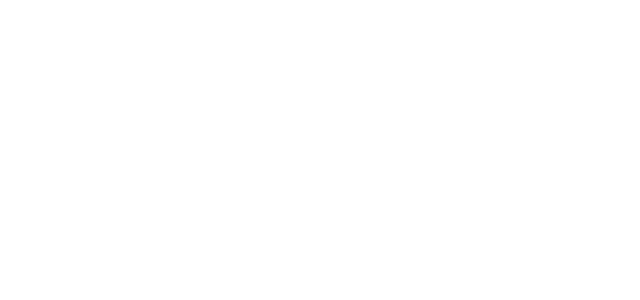
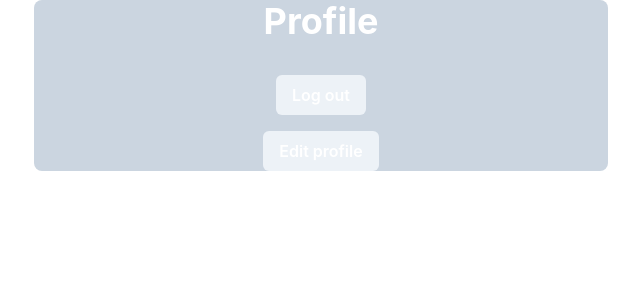
Before and after one commit to danbt/shopping-list, a React (Create React App) app: page /profile in a window 1280 px wide. Shown: the top 300 px of the page, without its empty margins (319-959 px from the left). Built offline with nearby package versions, Linux system fonts and the light colour scheme; no server answers.

Commit message:
protected route

```diff
--- a/src/App.tsx
+++ b/src/App.tsx
@@ -4,21 +4,25 @@ import SignUp from "./components/pages/SignUp";
 import { AuthProvider } from "./contexts/AuthContext";
 import { BrowserRouter as Router, Route, Switch } from "react-router-dom";
 import Login from "./components/pages/Login";
+import ListDashboard from "./components/pages/ListDashboard";
+import Profile from "./components/pages/Profile";
+import PrivateRoute from "./components/PrivateRoute";
 
 export const App = () => (
   <ChakraProvider theme={theme}>
     <Router>
       <AuthProvider>
         <Switch>
-          <Route exact path="/">
-            <div>Home</div>
-          </Route>
+          <PrivateRoute exact path="/" component={ListDashboard} />
           <Route path="/signup">
             <SignUp />
           </Route>
           <Route path="/login">
             <Login />
           </Route>
+          <Route path="/profile">
+            <Profile />
+          </Route>
         </Switch>
       </AuthProvider>
     </Router>
--- /dev/null
+++ b/src/components/PrivateRoute.tsx
@@ -0,0 +1,17 @@
+import React from "react";
+import { Redirect, Route } from "react-router-dom";
+import { useAuth } from "../contexts/AuthContext";
+
+const PrivateRoute = ({ component: Component, ...rest }: any) => {
+  const fbAuth = useAuth();
+  return (
+    <Route
+      {...rest}
+      render={(props: any) => {
+        return fbAuth?.loggedInUser && fbAuth.loggedInUser.email ? <Component {...props} /> : <Redirect to="/login" />;
+      }}
+    ></Route>
+  );
+};
+
+export default PrivateRoute;
--- a/src/components/layouts/LandingLayout.tsx
+++ b/src/components/pages/ListDashboard.tsx
@@ -5,12 +5,16 @@ import CreateNewItem from "../ui/CreateNewItem";
 import listItem from "../types/listItem";
 import { itemsRef } from "../../services/firebase";
 
-const LandingLayout: FC = () => {
+const ListDashboard: FC = () => {
   const [listItems, setListItems] = useState<listItem[]>([]);
+  const [errorTest, setErrorText] = useState("");
+  const [isLoading, setIsLoading] = useState(false);
 
   const removeItemFromList = (id: string) => {
     itemsRef.child(id).remove();
   };
+
+  const handleLogout = () => {};
 
   useEffect(() => {
     itemsRef.on("value", (snapshot) => {
@@ -51,4 +55,4 @@ const LandingLayout: FC = () => {
   );
 };
 
-export default LandingLayout;
+export default ListDashboard;
--- a/src/components/pages/Login.tsx
+++ b/src/components/pages/Login.tsx
@@ -15,6 +15,7 @@ import {
 } from "@chakra-ui/react";
 import React, { FC, useState } from "react";
 import { useForm } from "react-hook-form";
+import { Link, useHistory } from "react-router-dom";
 import { useAuth } from "../../contexts/AuthContext";
 
 type Inputs = {
@@ -26,11 +27,14 @@ const Login: FC = () => {
   const { register, handleSubmit, errors } = useForm<Inputs>();
   const [errorText, setErrorText] = useState("");
   const [isLoading, setIsLoading] = useState(false);
+  const history = useHistory();
   const fbAuth = useAuth();
   const onSubmit = async (data: Inputs) => {
     try {
+      setErrorText("");
       setIsLoading(true);
       await fbAuth?.loginFn(data.email, data.password);
+      history.push("/");
     } catch {
       setErrorText("Could not login user");
     }
@@ -78,6 +82,11 @@ const Login: FC = () => {
           <Button colorScheme="pink" isFullWidth type="submit" disabled={isLoading}>
             Login
           </Button>
+          <Link to="/signup">
+            <Button colorScheme="pink" isFullWidth>
+              Sign up
+            </Button>
+          </Link>
         </form>
       </Center>
     </Container>
--- a/src/components/pages/Profile.tsx
+++ b/src/components/pages/Profile.tsx
@@ -1,7 +1,73 @@
-import React, { FC } from "react";
+import React, { FC, useState } from "react";
+import {
+  Center,
+  VStack,
+  Container,
+  Heading,
+  Button,
+  Alert,
+  AlertDescription,
+  AlertIcon,
+  AlertTitle,
+  CloseButton,
+} from "@chakra-ui/react";
+import { useAuth } from "../../contexts/AuthContext";
+import { useHistory } from "react-router-dom";
 
 const Profile: FC = () => {
-  return <div>Profile</div>;
+  const [errorText, setErrorText] = useState("");
+  const [inEditMode, setInEditMode] = useState(false);
+  const fbAuth = useAuth();
+  const [isLoading, setIsLoading] = useState(false);
+  const history = useHistory();
+
+  const handleLogout = async () => {
+    try {
+      setErrorText("");
+      setIsLoading(true);
+      await fbAuth?.logoutFn();
+      history.push("/login");
+    } catch {
+      setErrorText("Could not logout user");
+    }
+    setIsLoading(false);
+  };
+
+  if (inEditMode) {
+    return (
+      <Container width="1200px" alignContent="center" justifyContent="center">
+        <Center bg="gray.300" color="white" rounded="lg">
+          <VStack width="100%" spacing={4}>
+            {errorText && (
+              <Alert status="error">
+                <AlertIcon />
+                <AlertTitle mr={2}>Oh no!</AlertTitle>
+                <AlertDescription>{errorText}</AlertDescription>
+                <CloseButton position="absolute" right="8px" top="8px" />
+              </Alert>
+            )}
+            <Heading>Profile</Heading>
+            <Heading> {fbAuth?.loggedInUser && fbAuth.loggedInUser.email}</Heading>
+            <Button onClick={() => setInEditMode(false)}>Cancel</Button>
+            <Button onClick={() => console.log("save")}>Save</Button>
+          </VStack>
+        </Center>
+      </Container>
+    );
+  }
+
+  return (
+    <Container width="1200px" alignContent="center" justifyContent="center">
+      <Center bg="gray.300" color="white" rounded="lg">
+        <VStack width="100%" spacing={4}>
+          <Heading>Profile</Heading>
+          <Heading> {fbAuth?.loggedInUser && fbAuth.loggedInUser.email}</Heading>
+          <Button onClick={() => handleLogout()}>Log out</Button>
+          <Button onClick={() => setInEditMode(true)}>Edit profile</Button>
+        </VStack>
+      </Center>
+    </Container>
+  );
 };
 
 export default Profile;
--- a/src/components/pages/SignUp.tsx
+++ b/src/components/pages/SignUp.tsx
@@ -13,10 +13,10 @@ import {
   CloseButton,
   VStack,
 } from "@chakra-ui/react";
-import React, { FC, useState, useRef } from "react";
+import React, { FC, useState } from "react";
 import { useForm } from "react-hook-form";
 import { Link } from "react-router-dom";
-import { IFBUser, useAuth } from "../../contexts/AuthContext";
+import { useAuth } from "../../contexts/AuthContext";
 
 type Inputs = {
   email: string;
--- a/src/contexts/AuthContext.tsx
+++ b/src/contexts/AuthContext.tsx
@@ -5,6 +5,7 @@ export interface IFBUser {
   loggedInUser: firebase.default.User;
   signUpFn: (email: string, password: string) => Promise<firebase.default.auth.UserCredential>;
   loginFn: (email: string, password: string) => Promise<firebase.default.auth.UserCredential>;
+  logoutFn: () => void;
 }
 
 const AuthContext = React.createContext<IFBUser | null>(null);
@@ -24,6 +25,10 @@ export function AuthProvider({ children }: any) {
     return auth.signInWithEmailAndPassword(email, password);
   }
 
+  function logout() {
+    return auth.signOut();
+  }
+
   useEffect(() => {
     const unsubscribe = auth.onAuthStateChanged((user) => {
       if (user) {
@@ -37,6 +42,7 @@ export function AuthProvider({ children }: any) {
     loggedInUser: currentUser!,
     signUpFn: (email, password) => signUp(email, password),
     loginFn: (email, password) => login(email, password),
+    logoutFn: () => logout(),
   };
 
   return <AuthContext.Provider value={value}> {children}</AuthContext.Provider>;
```
Also changed, not shown: 1 other file (tests, documents, lock files or other folders).
